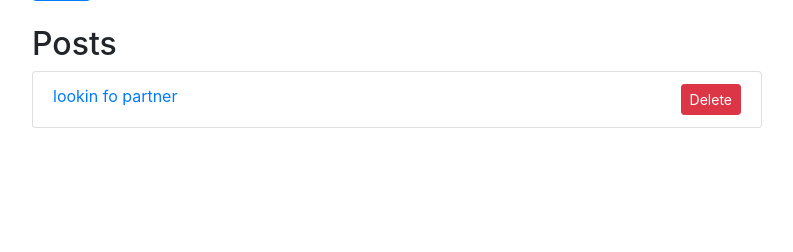
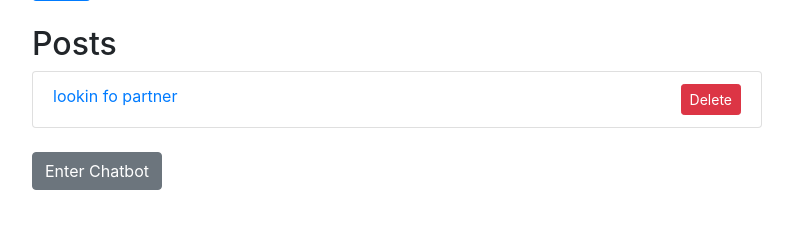
Before and after one commit to rohankolli/InterviewPrep, a Flask app: page /dashboard in a window 1280 px wide. Shown: the part 455-707 px from the top of the page, without its empty margins (53-846 px from the left). Run offline with Flask 3, Linux system fonts and the light colour scheme; a user stored in the database is signed in; data comes from the database, SQL or seed files in the repository; some libraries are stand-ins or nearby versions.

Commit message:
Update dashboard.html

```diff
--- a/templates/dashboard.html
+++ b/templates/dashboard.html
@@ -29,6 +29,8 @@
                 </li>
             {% endfor %}
         </ul>
+        <!-- Button to enter the chatbot -->
+        <a href="{{ url_for('chatbot') }}" class="btn btn-secondary mt-4">Enter Chatbot</a>
     </div>
 </div>
 {% endblock %}
```
